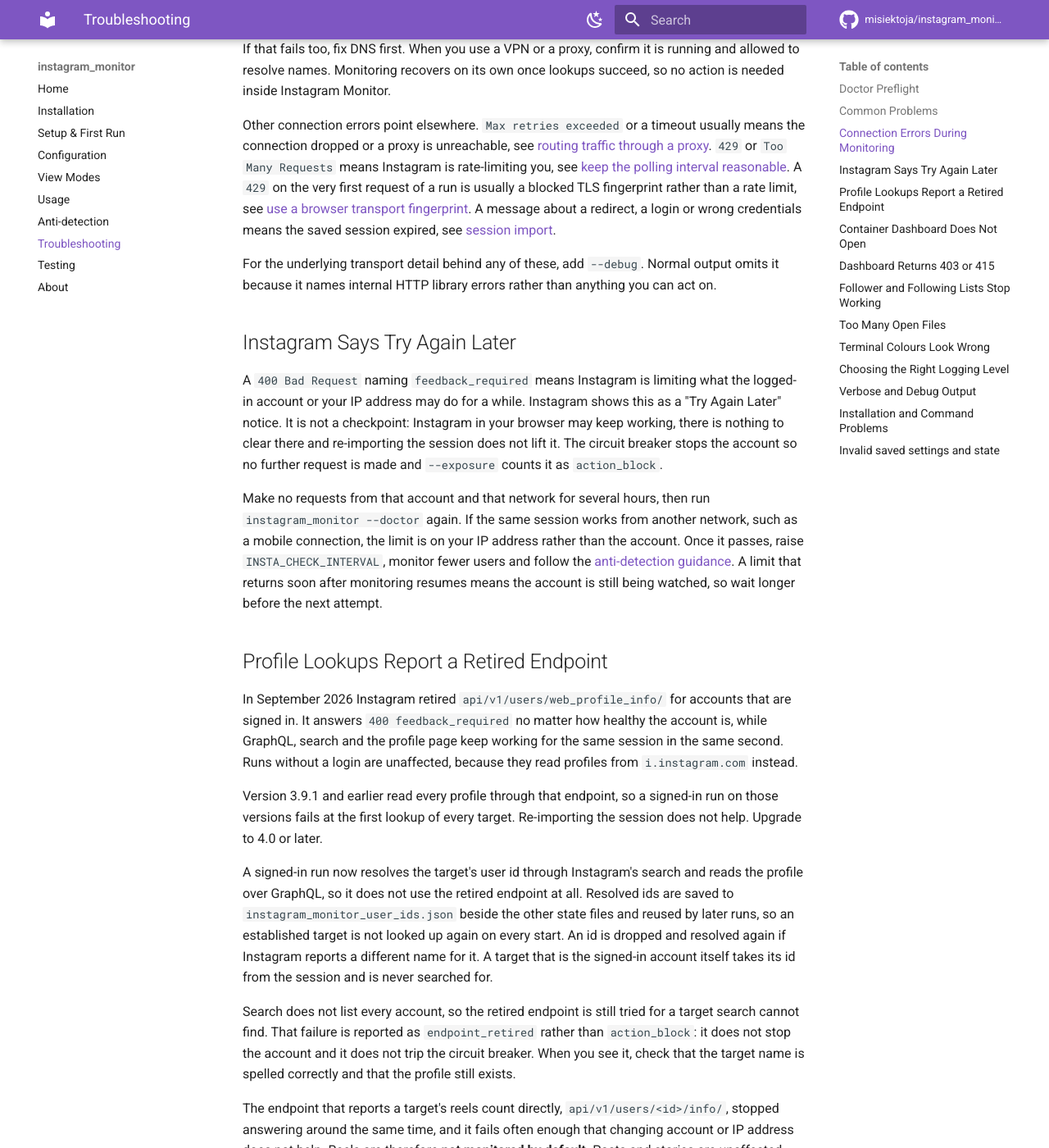
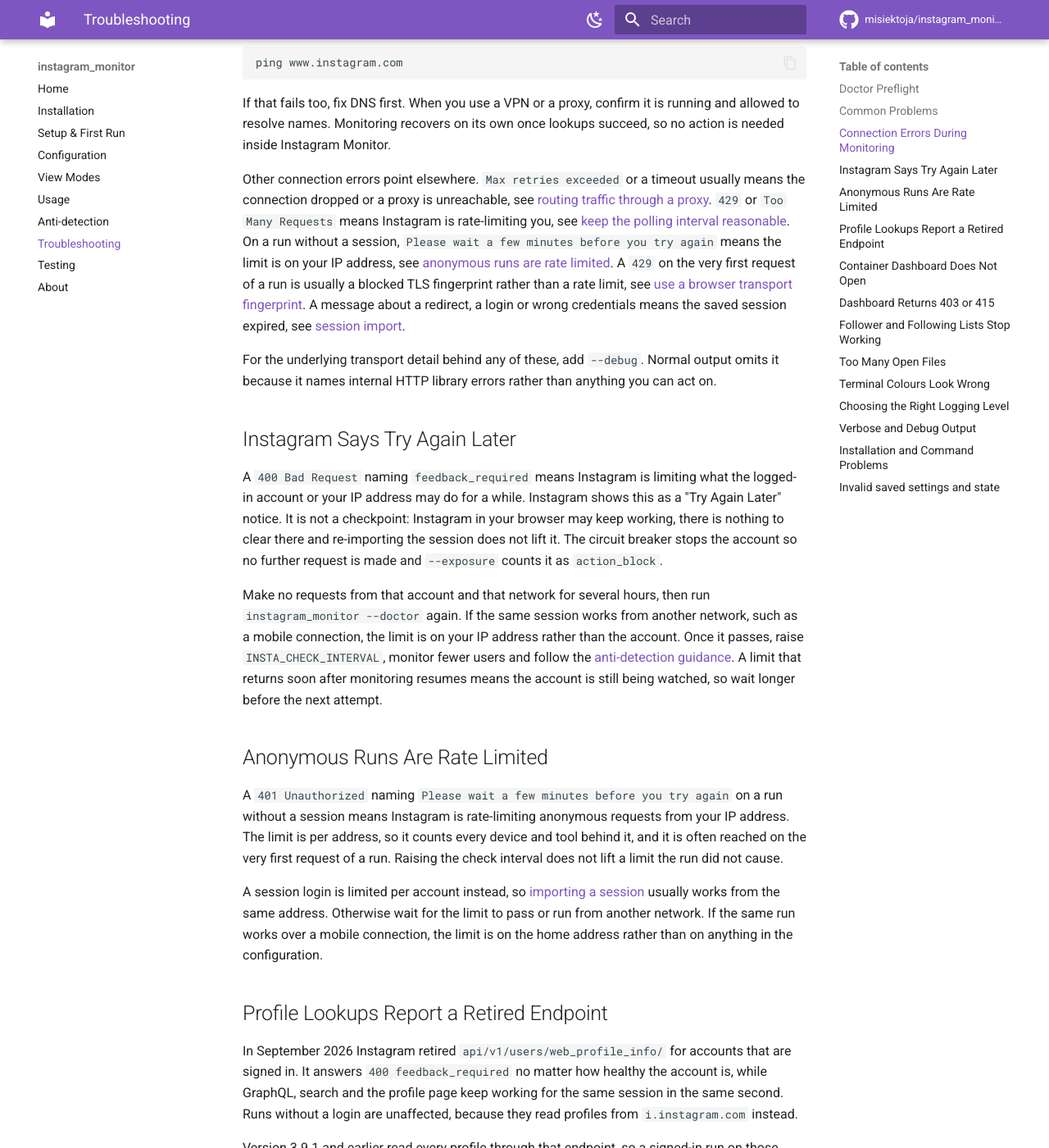
Before and after one commit to misiektoja/instagram_monitor, an MkDocs documentation site: the page built from docs/troubleshooting.md, in a window 1280 px wide and 1400 px high, scrolled down 3263 px. Shown: the whole window at 82% size. Built offline with MkDocs 1.6.1 and Material for MkDocs 9.7.7, drawn with Linux system fonts in a browser that asks for light colours; comment, search, counter and statistics services are not loaded; some of the changed text lies outside the part shown.

Commit message:
docs(troubleshooting): explain the rate limit on anonymous runs

```diff
--- a/docs/troubleshooting.md
+++ b/docs/troubleshooting.md
@@ -42,6 +42,7 @@
 | Symptom | Likely cause | Where to look |
 | --- | --- | --- |
 | Instagram answers `Try Again Later` | A temporary limit on the account or address | [Instagram Says Try Again Later](#instagram-says-try-again-later) |
+| A run without a session answers `Please wait a few minutes` | Anonymous requests from this IP address are rate limited | [Anonymous Runs Are Rate Limited](#anonymous-runs-are-rate-limited) |
 | Stories, reels or follower details are missing | The run has no logged in session | [Logged-In Mode](configuration.md#logged-in-mode-with-session-login) |
 | Follower and following lists stop working | The session was invalidated or rate limited | [Follower and Following Lists Stop Working](#follower-and-following-lists-stop-working) |
 | The dashboard does not open in a container | The port is not published | [Container Dashboard Does Not Open](#container-dashboard-does-not-open) |
@@ -77,7 +78,7 @@
 
 If that fails too, fix DNS first. When you use a VPN or a proxy, confirm it is running and allowed to resolve names. Monitoring recovers on its own once lookups succeed, so no action is needed inside Instagram Monitor.
 
-Other connection errors point elsewhere. `Max retries exceeded` or a timeout usually means the connection dropped or a proxy is unreachable, see [routing traffic through a proxy](usage.md#routing-traffic-through-a-proxy). `429` or `Too Many Requests` means Instagram is rate-limiting you, see [keep the polling interval reasonable](anti-detection.md#keep-the-polling-interval-reasonable). A `429` on the very first request of a run is usually a blocked TLS fingerprint rather than a rate limit, see [use a browser transport fingerprint](anti-detection.md#use-a-browser-transport-fingerprint). A message about a redirect, a login or wrong credentials means the saved session expired, see [session import](configuration.md).
+Other connection errors point elsewhere. `Max retries exceeded` or a timeout usually means the connection dropped or a proxy is unreachable, see [routing traffic through a proxy](usage.md#routing-traffic-through-a-proxy). `429` or `Too Many Requests` means Instagram is rate-limiting you, see [keep the polling interval reasonable](anti-detection.md#keep-the-polling-interval-reasonable). On a run without a session, `Please wait a few minutes before you try again` means the limit is on your IP address, see [anonymous runs are rate limited](#anonymous-runs-are-rate-limited). A `429` on the very first request of a run is usually a blocked TLS fingerprint rather than a rate limit, see [use a browser transport fingerprint](anti-detection.md#use-a-browser-transport-fingerprint). A message about a redirect, a login or wrong credentials means the saved session expired, see [session import](configuration.md).
 
 For the underlying transport detail behind any of these, add `--debug`. Normal output omits it because it names internal HTTP library errors rather than anything you can act on.
 
@@ -87,6 +88,13 @@
 A `400 Bad Request` naming `feedback_required` means Instagram is limiting what the logged-in account or your IP address may do for a while. Instagram shows this as a "Try Again Later" notice. It is not a checkpoint: Instagram in your browser may keep working, there is nothing to clear there and re-importing the session does not lift it. The circuit breaker stops the account so no further request is made and `--exposure` counts it as `action_block`.
 
 Make no requests from that account and that network for several hours, then run `instagram_monitor --doctor` again. If the same session works from another network, such as a mobile connection, the limit is on your IP address rather than the account. Once it passes, raise `INSTA_CHECK_INTERVAL`, monitor fewer users and follow the [anti-detection guidance](anti-detection.md). A limit that returns soon after monitoring resumes means the account is still being watched, so wait longer before the next attempt.
+
+<a id="anonymous-runs-are-rate-limited"></a>
+## Anonymous Runs Are Rate Limited
+
+A `401 Unauthorized` naming `Please wait a few minutes before you try again` on a run without a session means Instagram is rate-limiting anonymous requests from your IP address. The limit is per address, so it counts every device and tool behind it, and it is often reached on the very first request of a run. Raising the check interval does not lift a limit the run did not cause.
+
+A session login is limited per account instead, so [importing a session](configuration.md#option-3-session-login-using-browser-cookies-recommended) usually works from the same address. Otherwise wait for the limit to pass or run from another network. If the same run works over a mobile connection, the limit is on the home address rather than on anything in the configuration.
 
 <a id="profile-lookups-report-a-retired-endpoint"></a>
 ## Profile Lookups Report a Retired Endpoint
```
